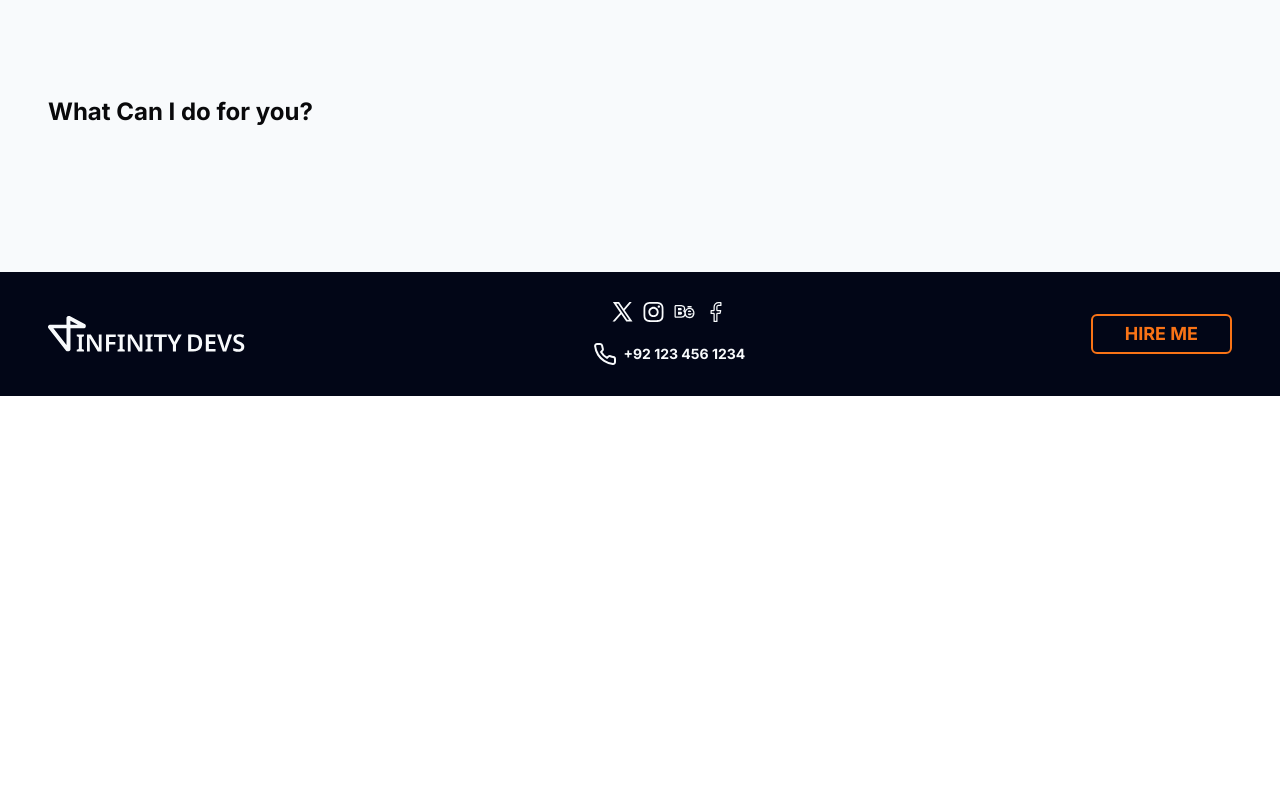
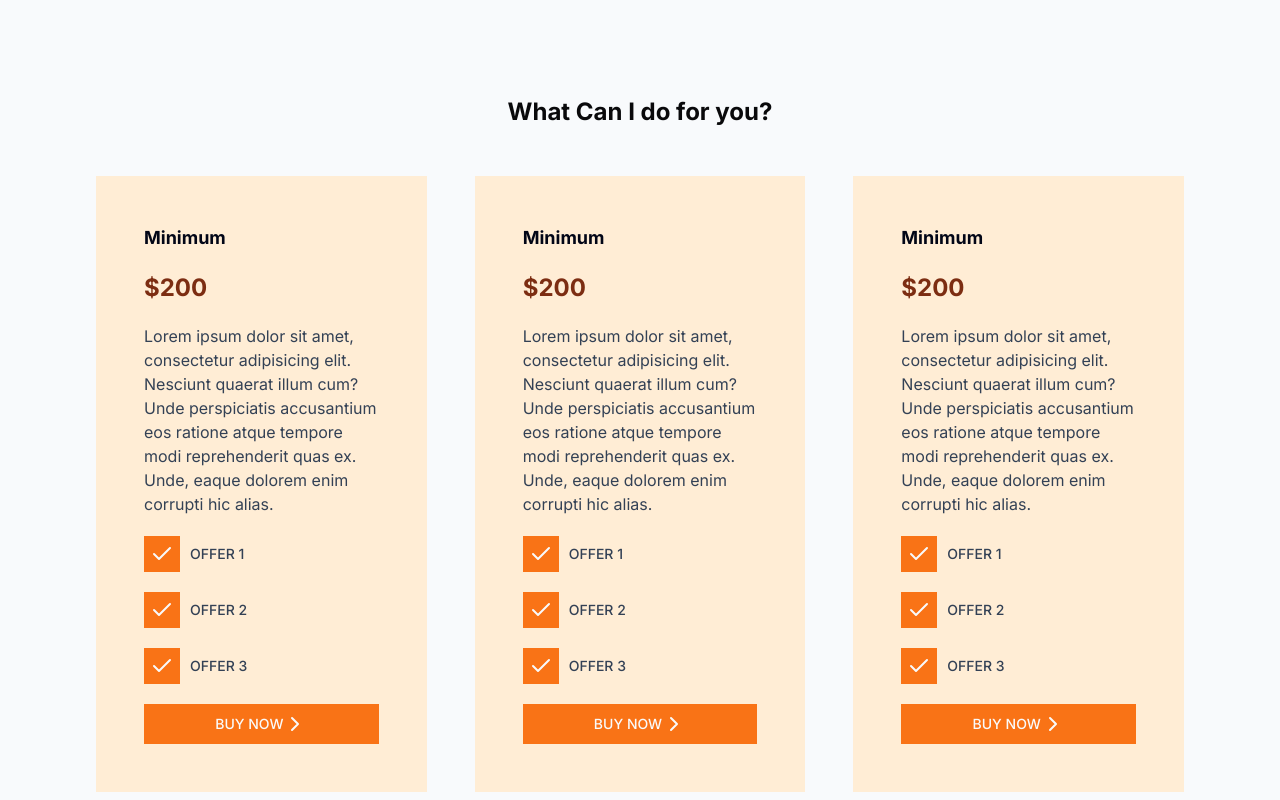
Before and after one commit to InfinityDevsHQ/photographer-portfolio-next, a Next.js app: page / in a window 1280 px wide. Shown: the part 300-1100 px from the top of the page. Before the commit the page ends 800 px from the top, so only its background shows below. Built offline with nearby package versions, Linux system fonts and the light colour scheme.

Commit message:
feat: pricing card component

```diff
--- a/components/homepage/pricing.tsx
+++ b/components/homepage/pricing.tsx
@@ -1,8 +1,14 @@
+import PricingCard from "./pricing/pricing-card";
+
 export default function Pricing() {
   return (
-    <section className="p-12 bg-dark-foreground">
+    <section className="flex flex-col items-center p-12 bg-dark-foreground">
       <h2 className="text-2xl font-bold">What Can I do for you?</h2>
-      <div className="p-12"></div>
+      <div className="p-12 flex items-center gap-12">
+        <PricingCard />
+        <PricingCard />
+        <PricingCard />
+      </div>
     </section>
   );
 }
--- /dev/null
+++ b/components/homepage/pricing/pricing-card.tsx
@@ -0,0 +1,32 @@
+import { Button } from "@/components/ui/button";
+import { Check, ChevronRight } from "lucide-react";
+
+export default function PricingCard() {
+  const offers = ["OFFER 1", "OFFER 2", "OFFER 3"];
+  return (
+    <article className="p-12 bg-inverted-light flex flex-col gap-5 text-dark">
+      <h4 className="text-lg font-bold">Minimum</h4>
+      <p className="text-inverted-dark font-bold text-2xl">$200</p>
+      <p className="text-xs xl:text-base text-dark-slate">
+        Lorem ipsum dolor sit amet, consectetur adipisicing elit. Nesciunt
+        quaerat illum cum? Unde perspiciatis accusantium eos ratione atque
+        tempore modi reprehenderit quas ex. Unde, eaque dolorem enim corrupti
+        hic alias.
+      </p>
+      <ol className="flex flex-col gap-5">
+        {offers.map((offer, index) => (
+          <li key={index} className="flex items-center gap-2.5">
+            <div className="p-1.5 bg-inverted flex items-center justify-center text-dark-foreground">
+              <Check />
+            </div>
+            <span className="text-dark-slate font-medium text-sm">{offer}</span>
+          </li>
+        ))}
+      </ol>
+      <Button className="uppercase rounded-none bg-inverted hover:bg-inverted/80">
+        <span>Buy now</span>
+        <ChevronRight />
+      </Button>
+    </article>
+  );
+}
--- a/tailwind.config.ts
+++ b/tailwind.config.ts
@@ -55,8 +55,13 @@ const config = {
         dark: {
           DEFAULT: "#020617",
           foreground: "#F8FAFC",
+          slate: "#334155",
         },
-        inverted: "#F97316",
+        inverted: {
+          DEFAULT: "#F97316",
+          light: "#FFEDD5",
+          dark: "#7C2D12",
+        },
       },
       borderRadius: {
         lg: "var(--radius)",
```
